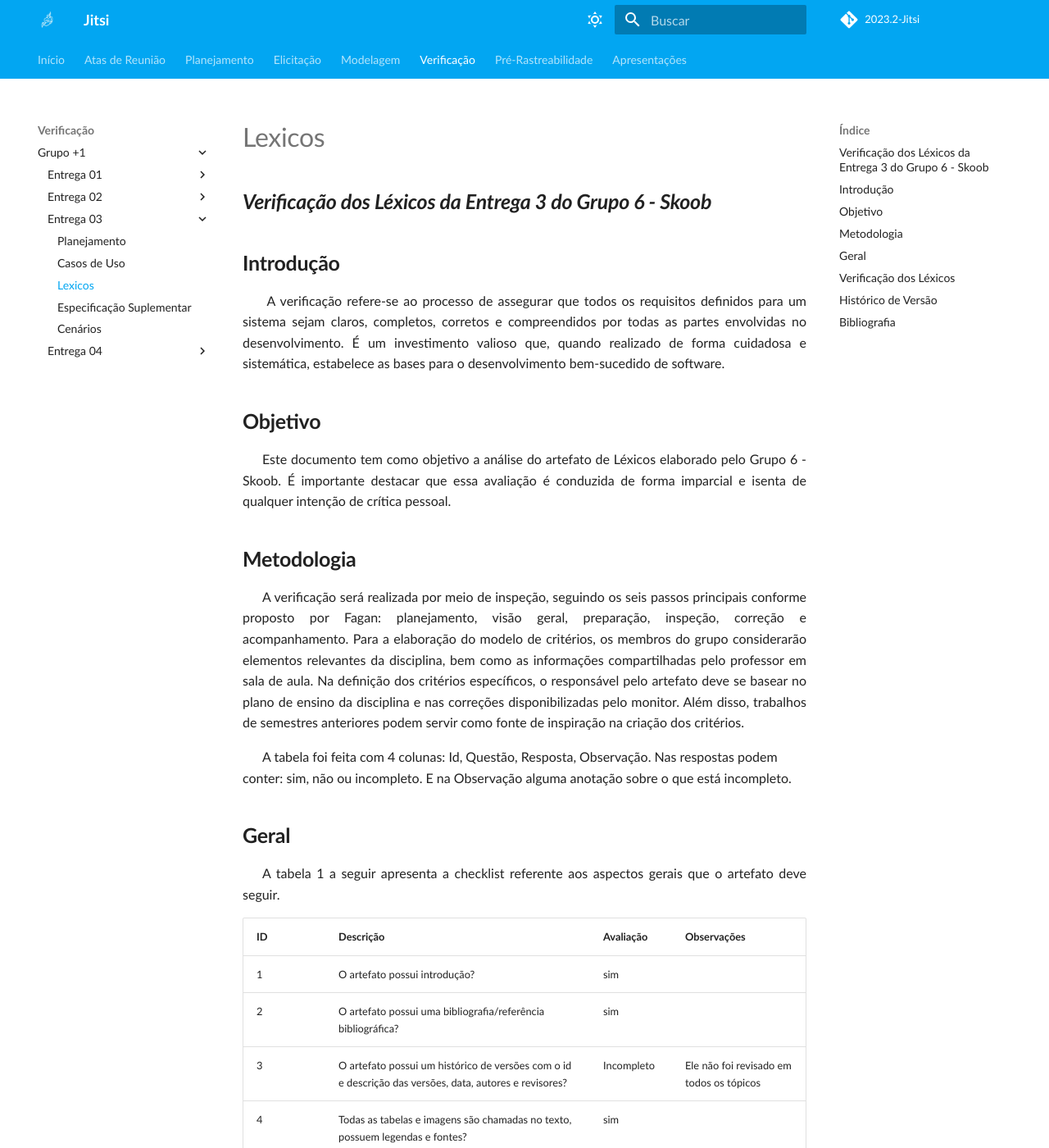
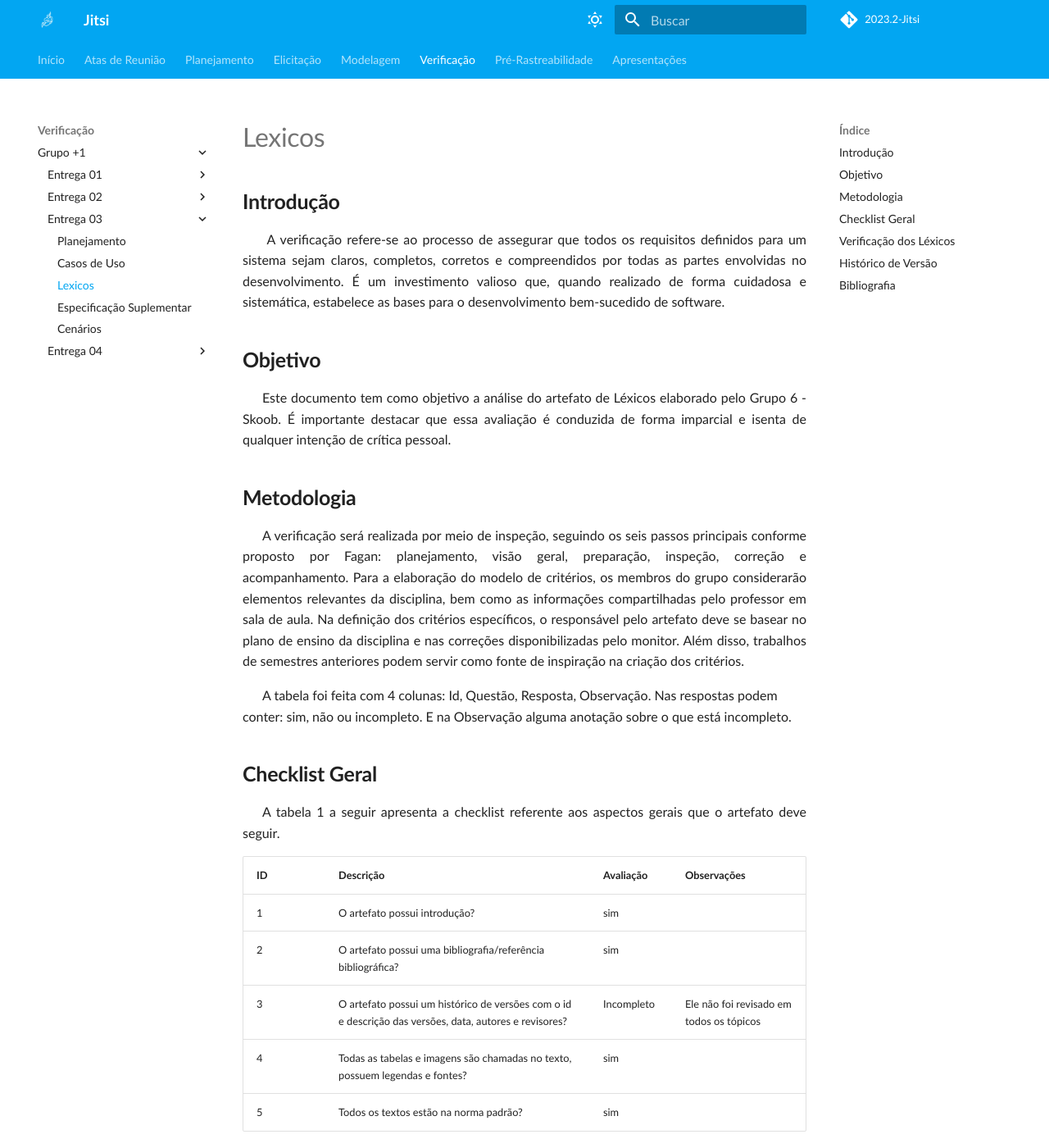
Before and after one commit to Requisitos-de-Software/2023.2-Jitsi, an MkDocs documentation site: the page built from docs/Verificacao/Grupo+1/Entrega_3/Lexicos.md, in a window 1280 px wide and 1400 px high. Shown: the whole window at 82% size. Built offline with MkDocs 1.6.1 and Material for MkDocs 9.7.7, drawn with Linux system fonts in a browser that asks for light colours; some web fonts are replaced; comment, search, counter and statistics services are not loaded.

Commit message:
correções

```diff
--- a/docs/Verificacao/Grupo+1/Entrega_3/Lexicos.md
+++ b/docs/Verificacao/Grupo+1/Entrega_3/Lexicos.md
@@ -1,5 +1,3 @@
-## ***Verificação dos Léxicos da Entrega 3 do Grupo 6 - Skoob***
-
 ## **Introdução**
 <p align="justify">
 &emsp;&emsp; A verificação refere-se ao processo de assegurar que todos os requisitos definidos para um sistema sejam claros, completos, corretos e compreendidos por todas as partes envolvidas no desenvolvimento. É um investimento valioso que, quando realizado de forma cuidadosa e sistemática, estabelece as bases para o desenvolvimento bem-sucedido de software.
@@ -18,7 +16,7 @@
 </p>
 </p>
 
-## **Geral**
+## **Checklist Geral**
 <p align="justify">
 &emsp;&emsp;A tabela 1 a seguir apresenta a checklist referente aos aspectos gerais que o artefato deve seguir.
 </p>
```
Also changed, not shown: docs/Verificacao/Grupo+1/Entrega_2/Elicitacao.md (+1 -1 lines), docs/Verificacao/Grupo+1/Entrega_3/EspecificacaoS.md (+1 -1 lines).
